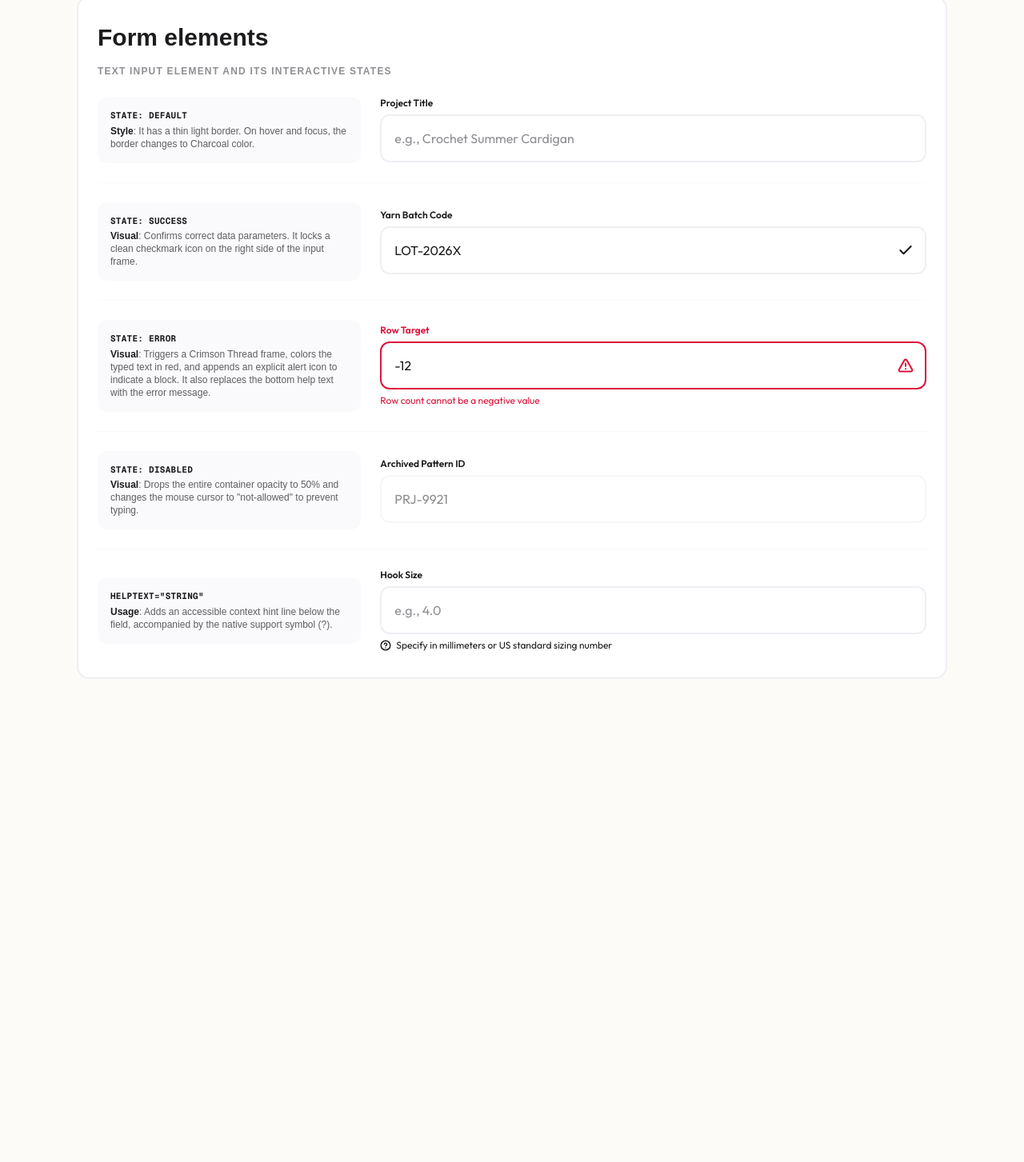
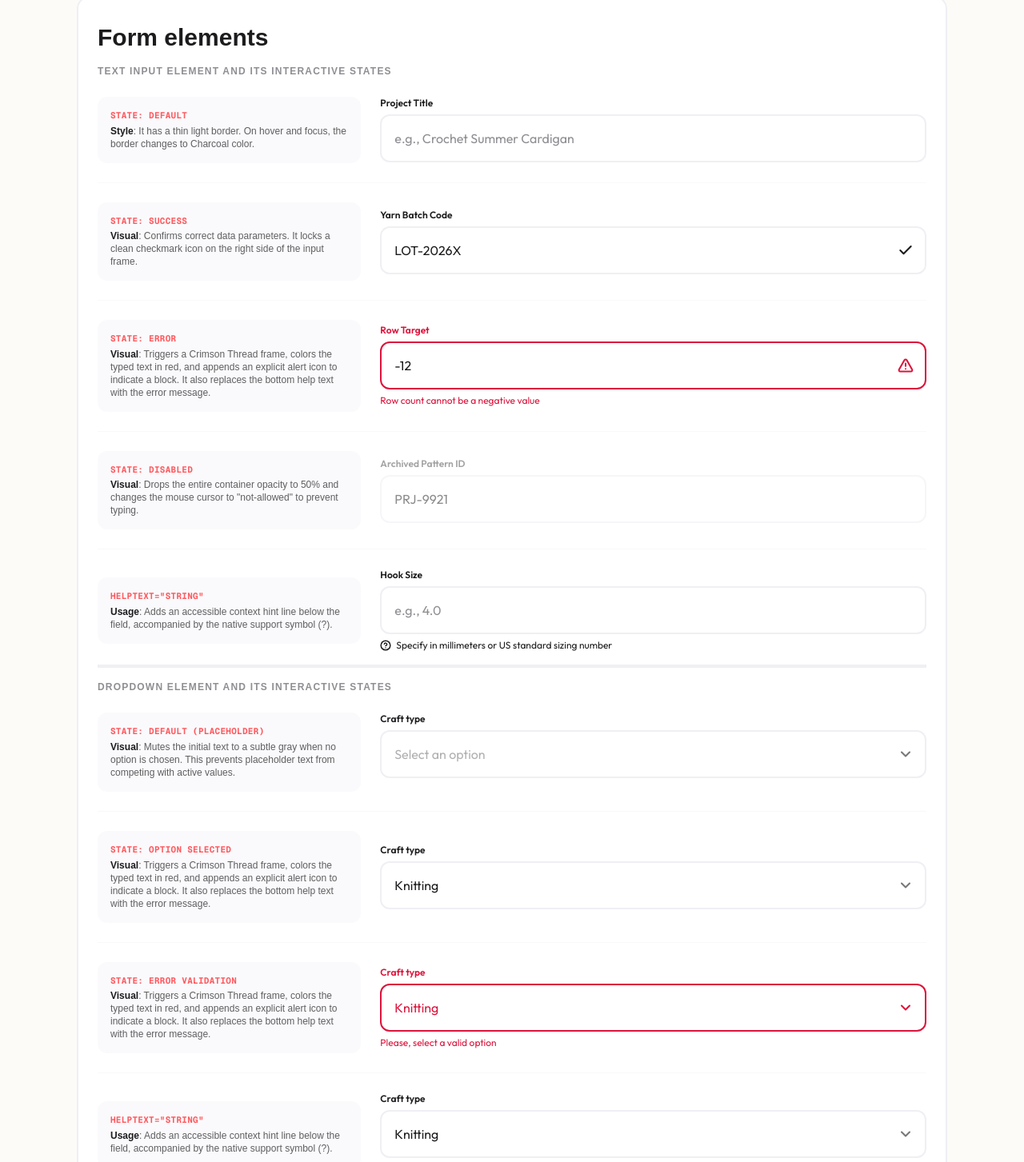
Before and after one commit to ionutalexandru/loopo, a Next.js app: page /styleguide in a window 1280 px wide. Shown: the part 4026-5479 px from the top of the page at 80% size. Before the commit the page ends 4907 px from the top, so only its background shows below. Built offline with nearby package versions, Linux system fonts and the light colour scheme.

Commit message:
create Select component and add it to the styleguide

```diff
--- a/app/styleguide/page.tsx
+++ b/app/styleguide/page.tsx
@@ -1,6 +1,7 @@
 import { Card } from '@/components/ui/Card';
 import { Button } from '@/components/ui/Button';
 import { Input } from '@/components/ui/Input';
+import { Select } from '@/components/ui/Select';
 
 import { Sparkles, Plus, Search, Trash2 } from 'lucide-react';
 
@@ -301,7 +302,9 @@ export default function StyleGuide() {
                         </div>
                         <div className="sg-row">
                             <div className="sg-meta">
-                                <code>variant=&#34;text&#34; / ghost</code>
+                                <code className="coral">
+                                    variant=&#34;text&#34; / ghost
+                                </code>
                                 <strong>Usage</strong>: Completely borderless
                                 and backgroundless. Used for low-emphasis
                                 utilities, secondary cancels, or navigation
@@ -332,7 +335,9 @@ export default function StyleGuide() {
                         </div>
                         <div className="sg-row">
                             <div className="sg-meta">
-                                <code>color=&#34;secondary&#34;</code>
+                                <code className="coral">
+                                    color=&#34;secondary&#34;
+                                </code>
                                 <strong>Color</strong>: Chalk Gray container
                                 with Charcoal text. For supporting choices.
                             </div>
@@ -344,7 +349,9 @@ export default function StyleGuide() {
                         </div>
                         <div className="sg-row">
                             <div className="sg-meta">
-                                <code>color=&#34;danger&#34;</code>
+                                <code className="coral">
+                                    color=&#34;danger&#34;
+                                </code>
                                 <strong>Color</strong>: Crimson. Reserved
                                 exclusively for destructive inputs like
                                 discarding yarns or deleting logs.
@@ -361,7 +368,9 @@ export default function StyleGuide() {
                         </div>
                         <div className="sg-row-first">
                             <div className="sg-meta">
-                                <code>icon={'{<Icon />}'}</code>
+                                <code className="coral">
+                                    icon={'{<Icon />}'}
+                                </code>
                                 <strong>Alignment</strong>: Left-aligned
                                 relative to the text label. Padding dynamically
                                 balances if children strings exist.
@@ -374,7 +383,7 @@ export default function StyleGuide() {
                         </div>
                         <div className="sg-row">
                             <div className="sg-meta">
-                                <code>disabled</code>
+                                <code className="coral">disabled</code>
                                 <strong>Behavior</strong>: Background color
                                 changed to chalk gray, locks cursor input, and
                                 blocks pointer scales or hover reactions
@@ -392,7 +401,9 @@ export default function StyleGuide() {
                         </div>
                         <div className="sg-row">
                             <div className="sg-meta">
-                                <code>Icon-Only (No children)</code>
+                                <code className="coral">
+                                    Icon-Only (No children)
+                                </code>
                                 <strong>Behavior</strong>: Automatically alters
                                 internal paddings to ensure a 1:1 aspect ratio
                                 (perfect squares or circles). Always provide an
@@ -430,7 +441,7 @@ export default function StyleGuide() {
                         </div>
                         <div className="sg-row-first">
                             <div className="sg-meta">
-                                <code>State: Default</code>
+                                <code className="coral">State: Default</code>
                                 <strong>Style</strong>: It has a thin light
                                 border. On hover and focus, the border changes
                                 to Charcoal color.
@@ -444,7 +455,7 @@ export default function StyleGuide() {
                         </div>
                         <div className="sg-row">
                             <div className="sg-meta">
-                                <code>State: Success</code>
+                                <code className="coral">State: Success</code>
                                 <strong>Visual</strong>: Confirms correct data
                                 parameters. It locks a clean checkmark icon on
                                 the right side of the input frame.
@@ -459,7 +470,7 @@ export default function StyleGuide() {
                         </div>
                         <div className="sg-row">
                             <div className="sg-meta">
-                                <code>State: Error</code>
+                                <code className="coral">State: Error</code>
                                 <strong>Visual</strong>: Triggers a Crimson
                                 Thread frame, colors the typed text in red, and
                                 appends an explicit alert icon to indicate a
@@ -476,7 +487,7 @@ export default function StyleGuide() {
                         </div>
                         <div className="sg-row">
                             <div className="sg-meta">
-                                <code>State: Disabled</code>
+                                <code className="coral">State: Disabled</code>
                                 <strong>Visual</strong>: Drops the entire
                                 container opacity to 50% and changes the mouse
                                 cursor to &#34;not-allowed&#34; to prevent
@@ -492,7 +503,9 @@ export default function StyleGuide() {
                         </div>
                         <div className="sg-row">
                             <div className="sg-meta">
-                                <code>helpText=&#34;string&#34;</code>
+                                <code className="coral">
+                                    helpText=&#34;string&#34;
+                                </code>
                                 <strong>Usage</strong>: Adds an accessible
                                 context hint line below the field, accompanied
                                 by the native support symbol (?).
@@ -506,6 +519,104 @@ export default function StyleGuide() {
                             </div>
                         </div>
                     </div>
+                    <hr />
+                    <div className="space-y-6">
+                        <div className="sg-subtitle">
+                            Dropdown element and its interactive states
+                        </div>
+                        <div className="sg-row-first">
+                            <div className="sg-meta">
+                                <code className="coral">
+                                    State: Default (Placeholder)
+                                </code>
+                                <strong>Visual</strong>: Mutes the initial text
+                                to a subtle gray when no option is chosen. This
+                                prevents placeholder text from competing with
+                                active values.
+                            </div>
+                            <div className="sg-preview">
+                                <Select label="Craft type" defaultValue="">
+                                    <option value="" disabled>
+                                        Select an option
+                                    </option>
+                                    <option value="knitting">Knitting</option>
+                                    <option value="crochet">Crochet</option>
+                                </Select>
+                            </div>
+                        </div>
+                        <div className="sg-row">
+                            <div className="sg-meta">
+                                <code className="coral">
+                                    State: Option selected
+                                </code>
+                                <strong>Visual</strong>: Triggers a Crimson
+                                Thread frame, colors the typed text in red, and
+                                appends an explicit alert icon to indicate a
+                                block. It also replaces the bottom help text
+                                with the error message.
+                            </div>
+                            <div className="sg-preview">
+                                <Select
+                                    label="Craft type"
+                                    defaultValue="knitting"
+                                >
+                                    <option value="" disabled>
+                                        Select an option
+                                    </option>
+                                    <option value="knitting">Knitting</option>
+                                    <option value="crochet">Crochet</option>
+                                </Select>
+                            </div>
+                        </div>
+                        <div className="sg-row">
+                            <div className="sg-meta">
+                                <code className="coral">
+                                    State: Error validation
+                                </code>
+                                <strong>Visual</strong>: Triggers a Crimson
+                                Thread frame, colors the typed text in red, and
+                                appends an explicit alert icon to indicate a
+                                block. It also replaces the bottom help text
+                                with the error message.
+                            </div>
+                            <div className="sg-preview">
+                                <Select
+                                    label="Craft type"
+                                    defaultValue="knitting"
+                                    error="Please, select a valid option"
+                                >
+                                    <option value="" disabled>
+                                        Select an option
+                                    </option>
+                                    <option value="knitting">Knitting</option>
+                                    <option value="crochet">Crochet</option>
+                                </Select>
+                            </div>
+                        </div>
+                        <div className="sg-row">
+                            <div className="sg-meta">
+                                <code className="coral">
+                                    helpText=&#34;string&#34;
+                                </code>
+                                <strong>Usage</strong>: Adds an accessible
+                                context hint line below the field, accompanied
+                                by the native support symbol (?).
+                            </div>
+                            <div className="sg-preview">
+                                <Select
+                                    label="Craft type"
+                                    helpText="Do you use a single hook or two needles?"
+                                    defaultValue="knitting"
+                                >
+                                    <option value="" disabled>
+                                        Select an option
+                                    </option>
+                                    <option value="knitting">Knitting</option>
+                                    <option value="crochet">Crochet</option>
+                                </Select>
+                            </div>
+                        </div>
+                    </div>
                 </Card>
             </div>
         </main>
--- a/components/ui/Input.tsx
+++ b/components/ui/Input.tsx
@@ -55,7 +55,7 @@ export const Input = ({
             {label && (
                 <label
                     htmlFor={generatedId}
-                    className={`text-xs font-semibold transition-colors select-none ${error && 'text-crimson'}`}
+                    className={`text-xs font-semibold transition-colors select-none ${error ? 'text-crimson' : disabled ? 'opacity-40' : ''}`}
                 >
                     {label}
                 </label>
--- /dev/null
+++ b/components/ui/Select.tsx
@@ -0,0 +1,98 @@
+'use client';
+
+import React, { useId, useState } from 'react';
+import { ChevronDown, HelpCircle } from 'lucide-react';
+
+interface SelectProps extends React.SelectHTMLAttributes<HTMLSelectElement> {
+    ref?: React.Ref<HTMLSelectElement>;
+    label?: string;
+    helpText?: string;
+    error?: string;
+    disabled?: boolean;
+    className?: string;
+    children?: React.ReactNode;
+}
+
+export const Select = ({
+    ref,
+    label,
+    helpText,
+    error,
+    disabled,
+    className,
+    children,
+    ...props
+}: SelectProps) => {
+    const generatedId = useId();
+
+    const baseSelectStyles =
+        'w-full font-sans text-base bg-white p-4 pr-12 rounded-xl appearance-none transition-all duration-150 focus:outline-hidden focus-visible:outline-hidden cursor-pointer';
+
+    const [isPlaceholderActive, setPlaceholderActive] = useState(
+        props.defaultValue === '' || props.value === ''
+    );
+
+    const defaultStyles = `border-2 border-chalk-gray text-charcoal ${isPlaceholderActive && 'text-misty-gray/70'}`;
+    const hoverActiveStyles =
+        'hover:border-charcoal focus:border-charcoal focus-visible:border-charcoal';
+    const errorStyles = 'border-2 border-crimson text-crimson';
+    const disabledStyles =
+        'border-2 opacity-50 cursor-not-allowed bg-chalk-gray/30 border-chalk-gray';
+
+    const getSelectModifiers = () => {
+        if (error) return errorStyles;
+        if (disabled) return disabledStyles;
+        return `${defaultStyles} ${hoverActiveStyles}`;
+    };
+
+    return (
+        <div className="flex w-full flex-col gap-1.5 font-sans focus:outline-hidden focus-visible:outline-hidden">
+            {label && (
+                <label
+                    htmlFor={generatedId}
+                    className={`text-xs font-semibold transition-colors select-none ${error ? 'text-crimson' : disabled ? 'opacity-40' : ''}`}
+                >
+                    {label}
+                </label>
+            )}
+            <div className="relative flex w-full items-center">
+                <select
+                    id={generatedId}
+                    ref={ref}
+                    disabled={disabled}
+                    className={`${baseSelectStyles} ${getSelectModifiers()} ${className} `}
+                    onChange={(e) => {
+                        setPlaceholderActive(e.target.value === '');
+                        props.onChange?.(e);
+                    }}
+                    {...props}
+                >
+                    {children}
+                </select>
+                <span
+                    className={`pointer-events-none absolute right-4 transition-colors ${
+                        error ? 'text-crimson' : 'text-charcoal/60'
+                    }`}
+                >
+                    <ChevronDown size={20} strokeWidth={2.5} />
+                </span>
+            </div>
+            {error ? (
+                <span className="text-crimson animate-fade-in text-xs">
+                    {error}
+                </span>
+            ) : (
+                helpText && (
+                    <div className="text-misty-grey flex items-center gap-1.5 text-xs select-none">
+                        <HelpCircle
+                            size={14}
+                            strokeWidth={2.5}
+                            className="shrink-0"
+                        />
+                        <span>{helpText}</span>
+                    </div>
+                )
+            )}
+        </div>
+    );
+};
```
